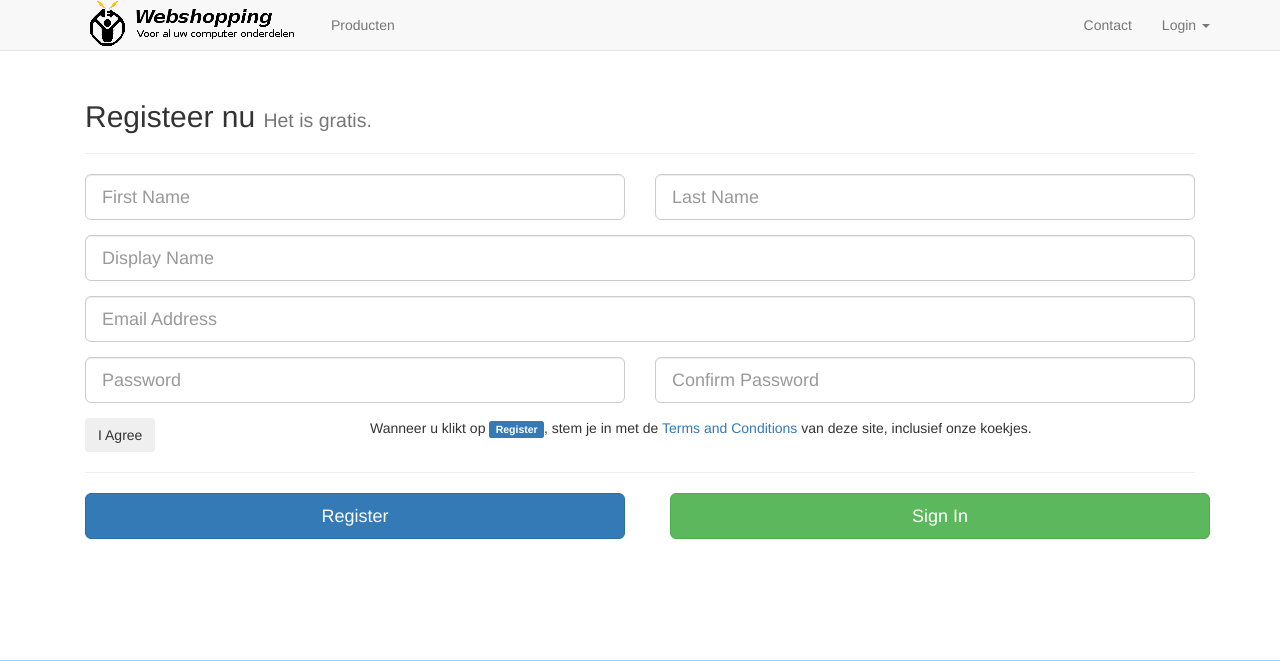
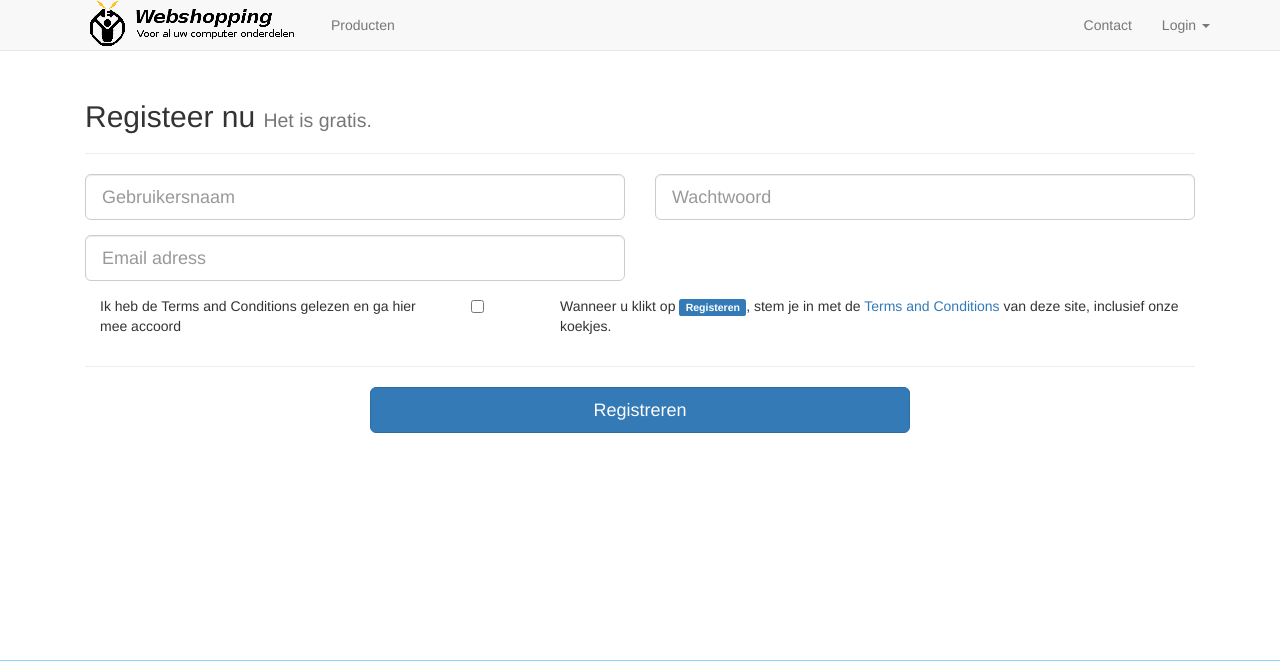
Before and after one commit to AngelsDustz/webshopping, a PHP site: page /registreren.php in a window 1280 px wide. Shown: the top 661 px of the page. Run offline with PHP 8.4, Linux system fonts and the light colour scheme; some libraries are stand-ins or nearby versions.

Commit message:
registeren

```diff
--- a/admin/main.php
+++ b/admin/main.php
@@ -47,7 +47,7 @@
 
 ?>
 <html lang="nl">
-	<?php include('../resources/head.php'); ?>
+
 	<link rel="stylesheet" type="text/css" href=<?php echo 'http://'.$_SERVER['HTTP_HOST'].'/webshopping/css/admin/main.css'?> >
 	<body>
 		<div id="admin-panel">
--- a/css/main.css
+++ b/css/main.css
@@ -7,7 +7,6 @@
 }
 @media (min-width: 800px) {
 	nav .navbar-right li,
-	nav .navbar-right a,
 	nav .navbar-right img {
 		height: 50px;
 	}
--- a/registreren.php
+++ b/registreren.php
@@ -18,49 +18,40 @@
 			<div class="row">
 				<div class="col-xs-12 col-sm-6 col-md-6">
 					<div class="form-group">
-                        <input type="text" name="first_name" id="first_name" class="form-control input-lg" placeholder="First Name" tabindex="1">
+						<input type="text" name="name" id="name" class="form-control input-lg" placeholder="Gebruikersnaam" tabindex="1">
 					</div>
 				</div>
 				<div class="col-xs-12 col-sm-6 col-md-6">
 					<div class="form-group">
-						<input type="text" name="last_name" id="last_name" class="form-control input-lg" placeholder="Last Name" tabindex="2">
-					</div>
-				</div>
-			</div>
-			<div class="form-group">
-				<input type="text" name="display_name" id="display_name" class="form-control input-lg" placeholder="Display Name" tabindex="3">
-			</div>
-			<div class="form-group">
-				<input type="email" name="email" id="email" class="form-control input-lg" placeholder="Email Address" tabindex="4">
-			</div>
-			<div class="row">
-				<div class="col-xs-12 col-sm-6 col-md-6">
-					<div class="form-group">
-						<input type="password" name="password" id="password" class="form-control input-lg" placeholder="Password" tabindex="5">
+						<input type="password" name="password" id="password" class="form-control input-lg" placeholder="Wachtwoord" tabindex="5">
 					</div>
 				</div>
 				<div class="col-xs-12 col-sm-6 col-md-6">
 					<div class="form-group">
-						<input type="password" name="password_confirmation" id="password_confirmation" class="form-control input-lg" placeholder="Confirm Password" tabindex="6">
+                   		<input type="email" name="E-Mail" id="E-Mail" class="form-control input-lg" placeholder="Email adress" tabindex="4">
+    				</div>
+				</div>
+			</div>
+
+			<div class="row">
+				<div class="col-xs-12 col-sm-5 col-md-5">
+					<div class="col-xs-10 col-sm-10 col-md-10">
+					<span class="button-checkbox">
+						<p> Ik heb de <bold>Terms and Conditions</bold> gelezen en ga hier mee accoord</p>
+					</div>
+					<div class="col-xs-2 col-sm-2 col-md-2">
+                        <input type="checkbox" name="t_and_c" id="t_and_c" class="" value="1">
+					</span>
 					</div>
 				</div>
-			</div>
-			<div class="row">
-				<div class="col-xs-4 col-sm-3 col-md-3">
-					<span class="button-checkbox">
-						<button type="button" class="btn" data-color="info" tabindex="7">I Agree</button>
-                        <input type="checkbox" name="t_and_c" id="t_and_c" class="hidden" value="1">
-					</span>
-				</div>
-				<div class="col-xs-8 col-sm-9 col-md-9">
-					 Wanneer u klikt op <strong class="label label-primary">Register</strong>, stem je in met de <a href="#" data-toggle="modal" data-target="#t_and_c_m">Terms and Conditions</a> van deze site, inclusief onze koekjes.
+				<div class="col-xs-12 col-sm-7 col-md-7">
+					 Wanneer u klikt op <strong class="label label-primary">Registeren</strong>, stem je in met de <a href="#" data-toggle="modal" data-target="#t_and_c_m">Terms and Conditions</a> van deze site, inclusief onze koekjes.
 				</div>
 			</div>
 
 			<hr class="colorgraph">
 			<div class="row">
-				<div class="col-xs-12 col-md-6"><input type="submit" value="Register" class="btn btn-primary btn-block btn-lg" tabindex="7"></div>
-				<div class="col-xs-12 col-md-6"><a href="#" class="btn btn-success btn-block btn-lg">Sign In</a></div>
+				<div class="col-xs-12 col-md-6 col-md-offset-3"><input type="submit" value="Registreren" class="btn btn-primary btn-block btn-lg" tabindex="7"></div>
 			</div>
 		</form>
 	</div>
--- a/resources/header.php
+++ b/resources/header.php
@@ -56,7 +56,7 @@
             <li class="dropdown">
             <a style="text-align: center!important;"href="#" class="dropdown-toggle" data-toggle="dropdown" role="button" aria-expanded="false">Login <span class="caret"></span></a>
                     <ul class="dropdown-menu" role="menu">
-                        <form class="form-horizontal" method="POST" action="login_redir.php">
+                        <form class="form-horizontal" method="POST" action=<?php echo '"'.'http://'.$_SERVER['SERVER_NAME'].'/webshopping/login_redir.php"' ?>>
                             <div class="form-group">
                                 <label for="inputEmail3" class="col-sm-8 control-label">Gebruikers naam</label>
                                 <div class="col-sm-10 col-sm-offset-1">
```
